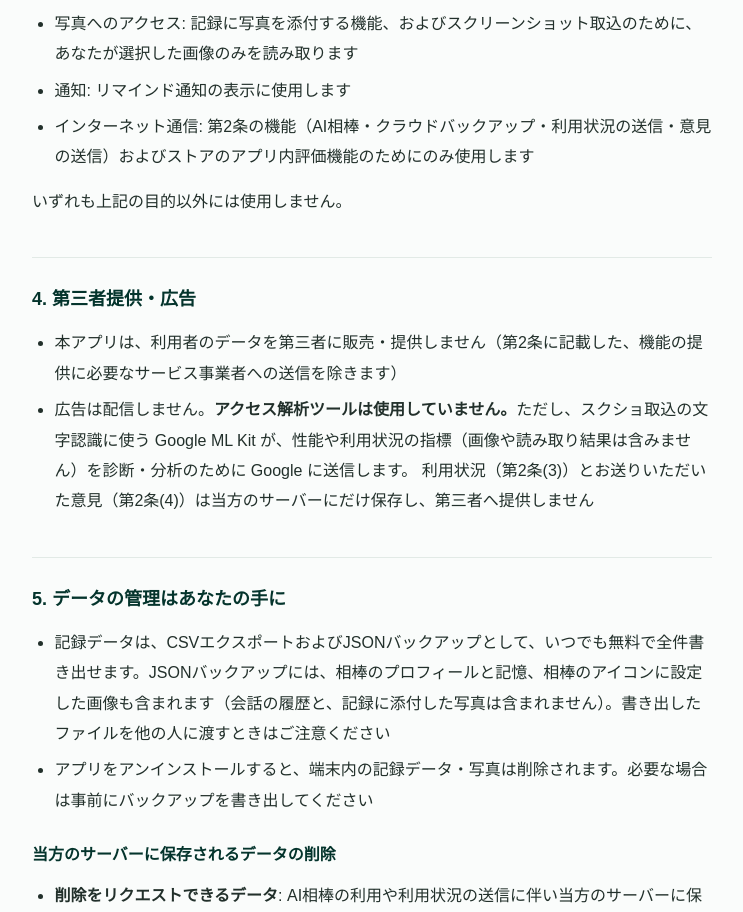
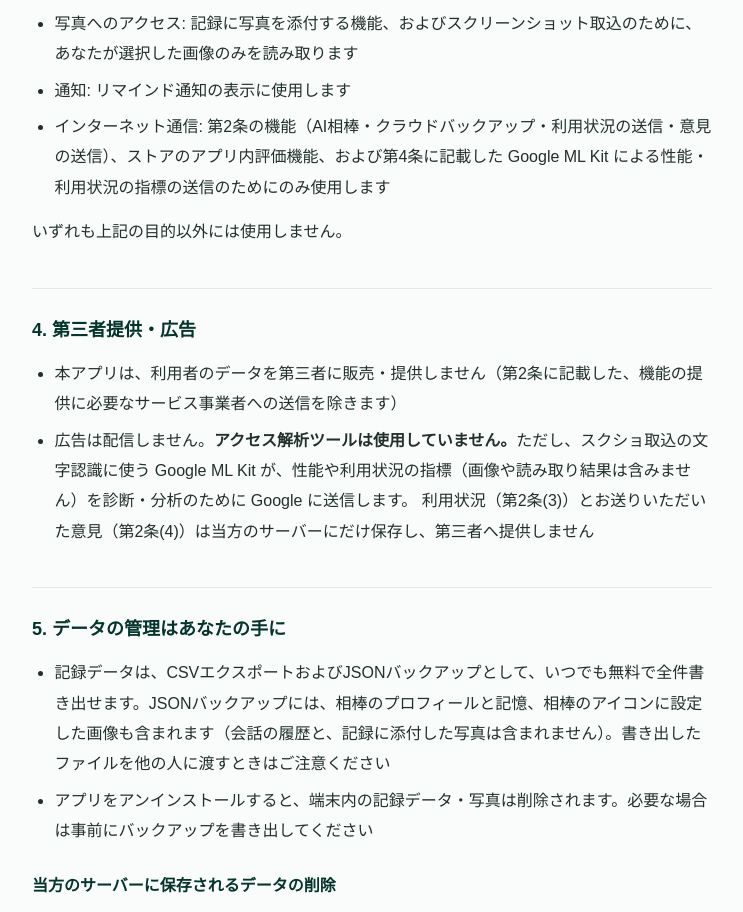
Before and after one commit to jamjam315/leisurecho-site, a plain HTML site: page privacy/index.html in a window 1280 px wide. Shown: the part 3798-4710 px from the top of the page, without its empty margins (268-1011 px from the left). Drawn offline with Linux system fonts and the light colour scheme.

Commit message:
プライバシーポリシー第3条: インターネット通信の用途に ML Kit の指標の送信を含める
第4条に書いた Google ML Kit による性能・利用状況の指標の送信が、第3条の
「インターネット通信は…のためにのみ使用します」から漏れていたので足す。
改定日（2026年9月24日）と第2条(3)はそのまま。

Co-Authored-By: Claude Opus 5.5 <noreply@anthropic.com>

```diff
--- a/privacy/index.html
+++ b/privacy/index.html
@@ -165,7 +165,7 @@
 <ul>
   <li>写真へのアクセス: 記録に写真を添付する機能、およびスクリーンショット取込のために、あなたが選択した画像のみを読み取ります</li>
   <li>通知: リマインド通知の表示に使用します</li>
-  <li>インターネット通信: 第2条の機能（AI相棒・クラウドバックアップ・利用状況の送信・意見の送信）およびストアのアプリ内評価機能のためにのみ使用します</li>
+  <li>インターネット通信: 第2条の機能（AI相棒・クラウドバックアップ・利用状況の送信・意見の送信）、ストアのアプリ内評価機能、および第4条に記載した Google ML Kit による性能・利用状況の指標の送信のためにのみ使用します</li>
 </ul>
 <p>いずれも上記の目的以外には使用しません。</p>
 
```
